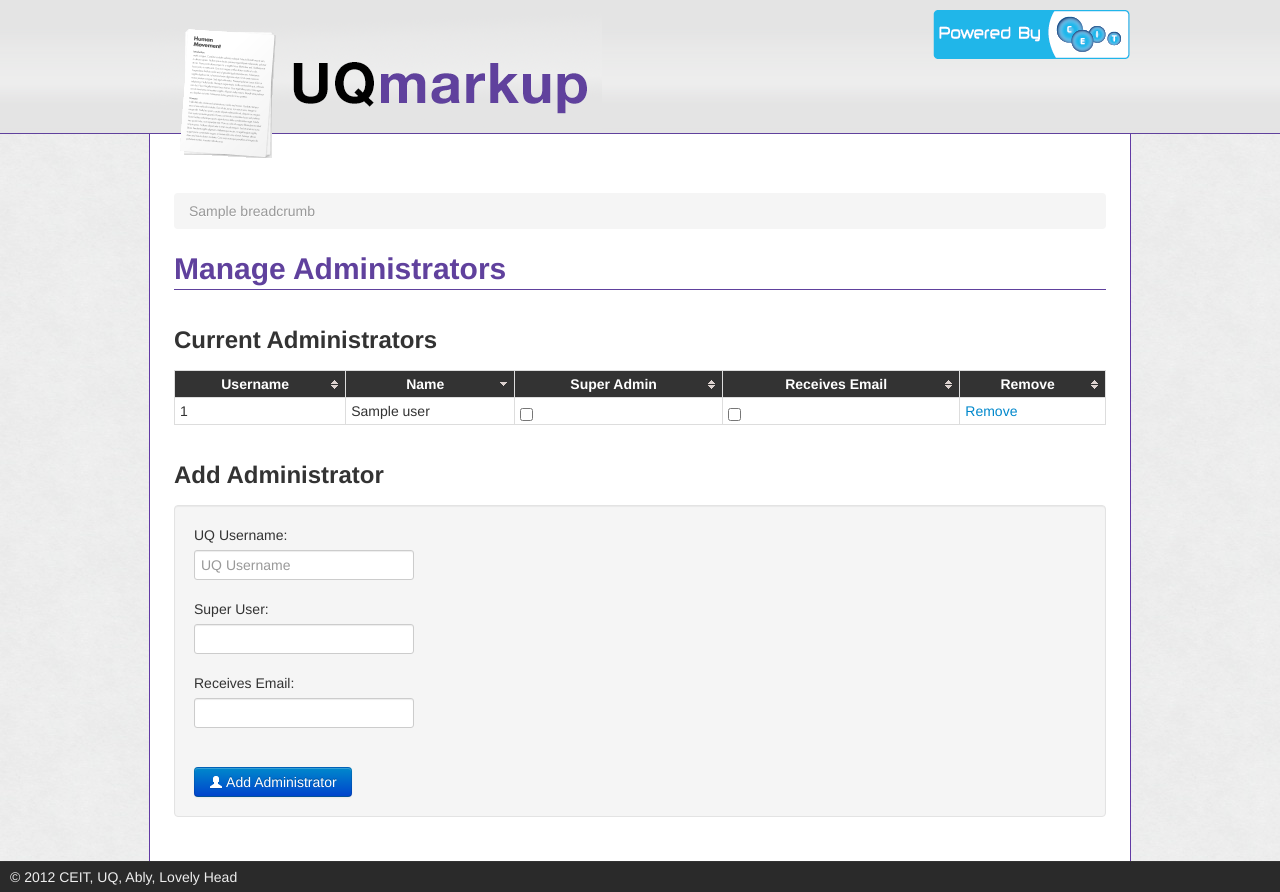
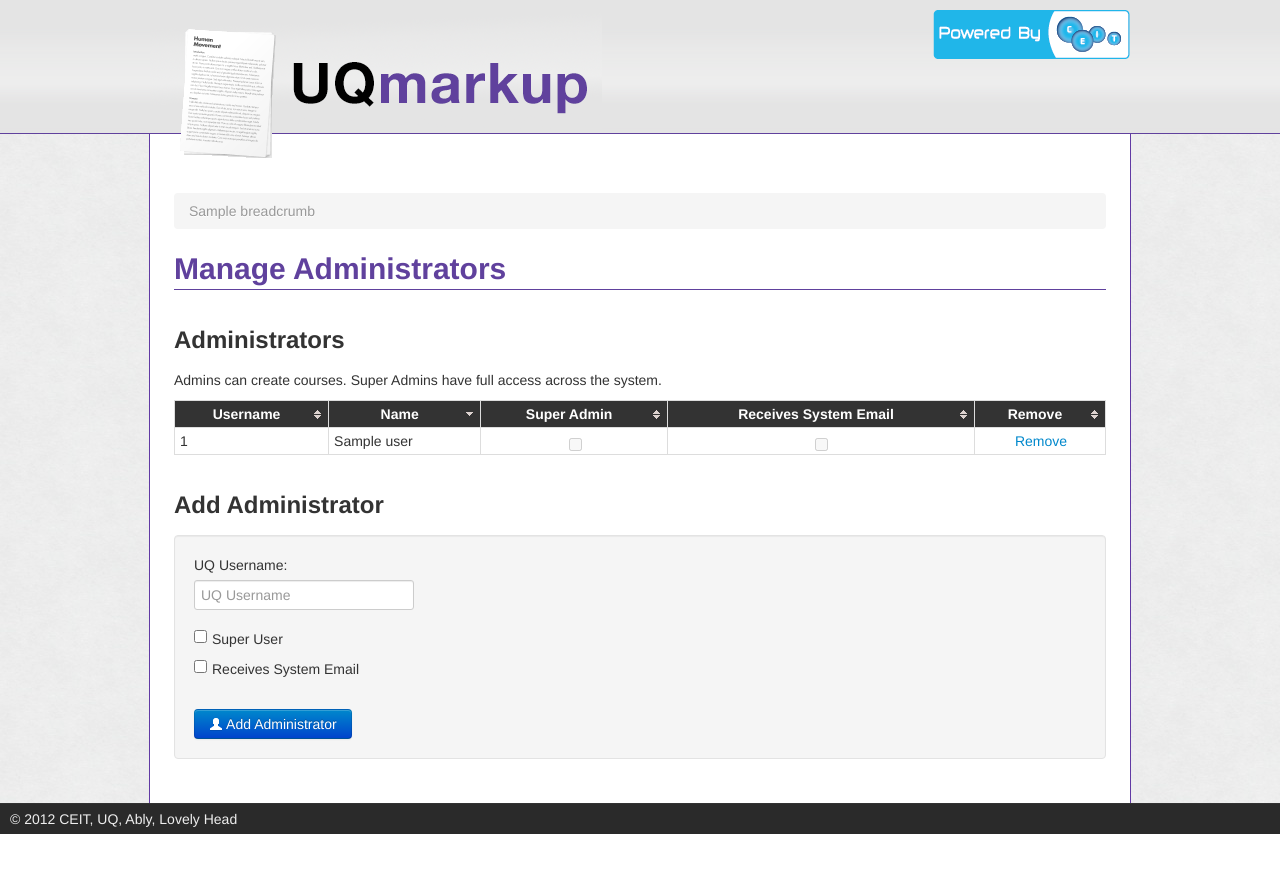
Before and after one commit to simultech/UQMarkup, a CakePHP app: the page made by server/www/app/View/Admin/index.ctp in a window 1280 px wide. After the commit the page ends 834 px from the top, so only its background shows below. Run offline with PHP 8.4 and a stand-in for CakePHP, Linux system fonts and the light colour scheme; the template is opened without the code that fills it: most values are stand-ins (such as "Sample title", 1, 10 or a date in 2020); data that the repository does not hold is empty; some libraries are stand-ins or nearby versions.

Commit message:
Administration CRUD views

```diff
--- a/server/www/app/View/Admin/index.ctp
+++ b/server/www/app/View/Admin/index.ctp
@@ -1,12 +1,13 @@
 <h2>Manage Administrators</h2>
-<h3>Current Administrators</h3>
+<h3>Administrators</h3>
+	<p>Admins can create courses.  Super Admins have full access across the system.</p>
 	<table>
 		<thead>
 			<tr>
 				<th class="header">Username</th>
 				<th class="header headerSortDown">Name</th>
 				<th class="header">Super Admin</th>
-				<th class="header">Receives Email</th>
+				<th class="header">Receives System Email</th>
 				<th class="header">Remove</th></tr>
 		</thead>
 		<tbody>
@@ -16,9 +17,9 @@
 			<tr>
 				<td><?php echo $admin['User']['uqid']; ?></td>
 				<td><?php echo $admin['User']['name']; ?></td>
-				<td><input type="checkbox" /></td>
-				<td><input type="checkbox" /></td>
-				<?php echo '<td>'.$this->Html->link('Remove',array('action'=>'removeadministrator',$admin['User']['id']),array(),'Are you sure you wish to remove this administrator?').'</td>'; ?>
+				<td class='center'><input disabled type="checkbox" <?php if($admin['Adminuser']['super'] == 1) { echo 'checked'; } ?> /></td>
+				<td class='center'><input disabled type="checkbox" <?php if($admin['Adminuser']['email'] == 1) { echo 'checked'; } ?> /></td>
+				<?php echo '<td class="center">'.$this->Html->link('Remove',array('action'=>'index_remove',$admin['Adminuser']['id']),array(),'Are you sure you wish to remove this administrator?').'</td>'; ?>
 			</tr>
 <?php
 	}
@@ -26,16 +27,23 @@
 		</tbody>
 	</table>
 <h3>Add Administrator</h3>
-<form class="well" method="POST">
+<form class="well" method="POST" action="/admin/index_add">
 	<?php
-		echo $this->element('formfield',array('label'=>'UQ Username','placeholder'=>'UQ Username','id'=>'uqid'));
-	?>
-	<?php
-		echo $this->element('formfield',array('label'=>'Super User','placeholder'=>'','id'=>'super'));
-	?>
-	<?php
-		echo $this->element('formfield',array('label'=>'Receives Email','placeholder'=>'','id'=>'email'));
+		echo $this->element('formfield',array('label'=>'UQ Username','placeholder'=>'UQ Username','id'=>'uqid', 'value'=>''));
+		echo $this->element('checkboxfield',array('label'=>'Super User','placeholder'=>'','id'=>'super', 'value'=>'0'));
+		echo $this->element('checkboxfield',array('label'=>'Receives System Email','placeholder'=>'','id'=>'email', 'value'=>'0'));
 	?>
   <br />
   <button type="submit" class="btn btn-primary"><i class="icon-user icon-white"></i> Add Administrator</button>
 </form>
+<script type='text/javascript'>
+function checkboxchanged(checkbox,field) {
+	var box = $(field);
+	if($(checkbox).attr("checked")) {
+		console.log();
+		box.val("1");
+	} else {
+		box.val("0");
+	}
+}
+</script>
--- a/server/www/app/webroot/css/style.css
+++ b/server/www/app/webroot/css/style.css
@@ -565,6 +565,9 @@ div.courselist div.actions {
 table tr.even td {
 	background:#e9e9e9;
 }
+table tr td.center {
+	text-align:center;
+}
 table tr td input {
 	margin:0;
 }
```
Also changed, not shown: server/www/app/Controller/AdminController.php (+30 -0 lines), server/www/app/Controller/Component/LdapComponent.php (+9 -1 lines), 1 other file.
